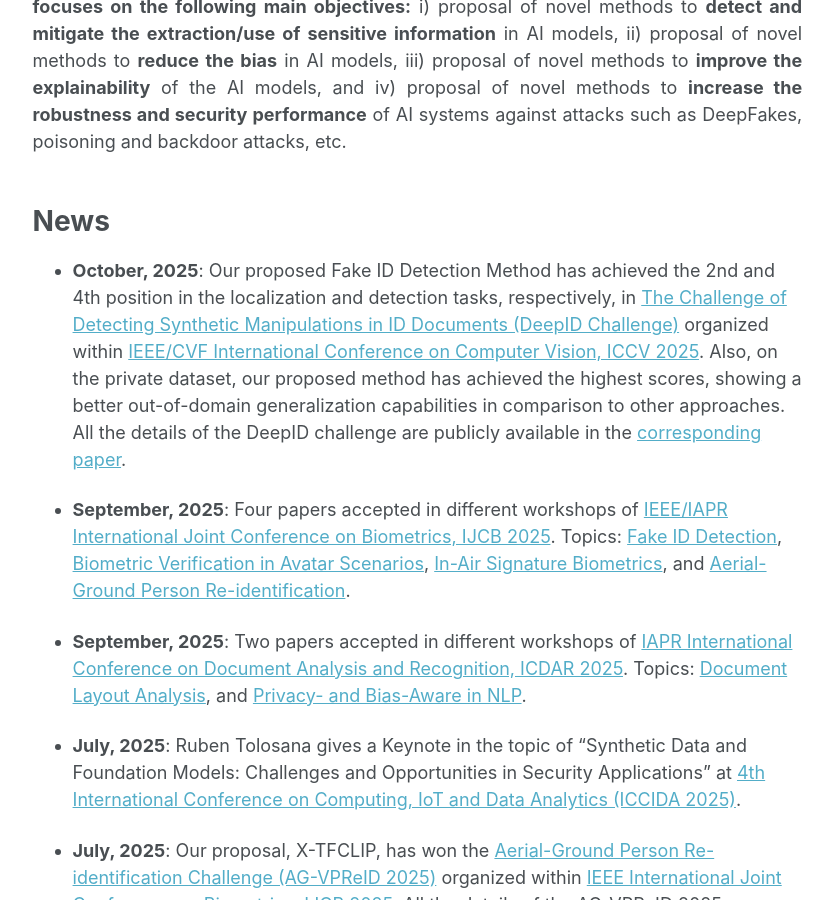
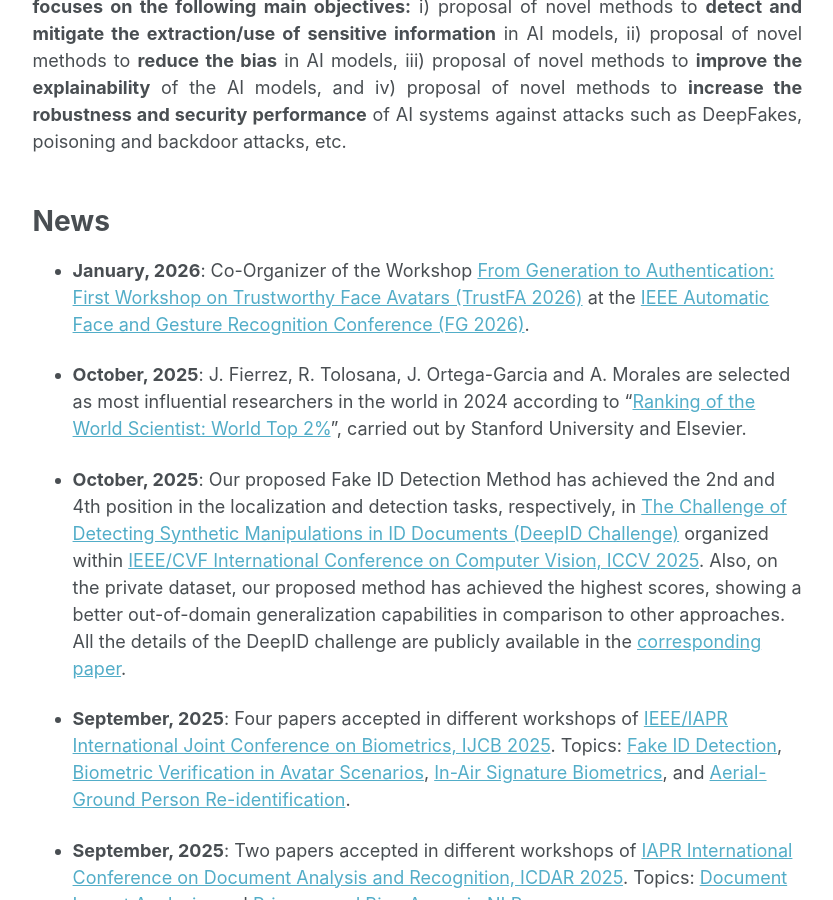
Before and after one commit to catedraeniauam/catedraeniauam.github.io, a Jekyll site: the page built from _pages/about.md, in a window 1280 px wide and 900 px high, scrolled down 1312 px. Shown: the whole window, without its empty margins (249-1082 px from the left). Built offline with Jekyll 4.4.1, drawn with Linux system fonts in a browser that asks for light colours.

Commit message:
Julian y Ruben Tolosana hacen una charla de entrenamiento para empresas y añadimos las ultimas noticias del grupo.

```diff
--- a/_pages/about.md
+++ b/_pages/about.md
@@ -64,6 +64,10 @@ Description
 News
 ======
 
+- **January, 2026**: Co-Organizer of the Workshop <a href="https://sites.google.com/view/trustfa-fg2026/home">From Generation to Authentication: First Workshop on Trustworthy Face Avatars (TrustFA 2026)</a> at the <a href="https://fg2026.ieee-biometrics.org/">IEEE Automatic Face and Gesture Recognition Conference (FG 2026)</a>.
+
+- **October, 2025**: J. Fierrez, R. Tolosana, J. Ortega-Garcia and A. Morales are selected as most influential researchers in the world in 2024 according to “<a href="https://elsevier.digitalcommonsdata.com/datasets/btchxktzyw/8">Ranking of the World Scientist: World Top 2%</a>”, carried out by Stanford University and Elsevier.
+
 - **October, 2025**: Our proposed Fake ID Detection Method has achieved the 2nd and 4th position in the localization and detection tasks, respectively, in <a href="https://deepid-iccv.github.io/#home">The Challenge of Detecting Synthetic Manipulations in ID Documents (DeepID Challenge)</a> organized within <a href="https://iccv.thecvf.com/">IEEE/CVF International Conference on Computer Vision, ICCV 2025</a>. Also, on the private dataset, our proposed method has achieved the highest scores, showing a better out-of-domain generalization capabilities in comparison to other approaches. All the details of the DeepID challenge are publicly available in the <a href="https://publications.idiap.ch/attachments/papers/2025/Korshunov_ICCV_2025.pdf">corresponding paper</a>.
 
 - **September, 2025**: Four papers accepted in different workshops of <a href="https://ijcb2025.ieee-biometrics.org/">IEEE/IAPR International Joint Conference on Biometrics, IJCB 2025</a>. Topics: <a href="https://arxiv.org/abs/2504.07761v2">Fake ID Detection</a>, <a href="https://arxiv.org/abs/2508.00748v2">Biometric Verification in Avatar Scenarios</a>, <a href="https://arxiv.org/abs/2508.08502">In-Air Signature Biometrics</a>, and <a href="https://arxiv.org/abs/2506.22843">Aerial-Ground Person Re-identification</a>.
```
Also changed, not shown: _pages/scientific_events.md (+2 -0 lines).
